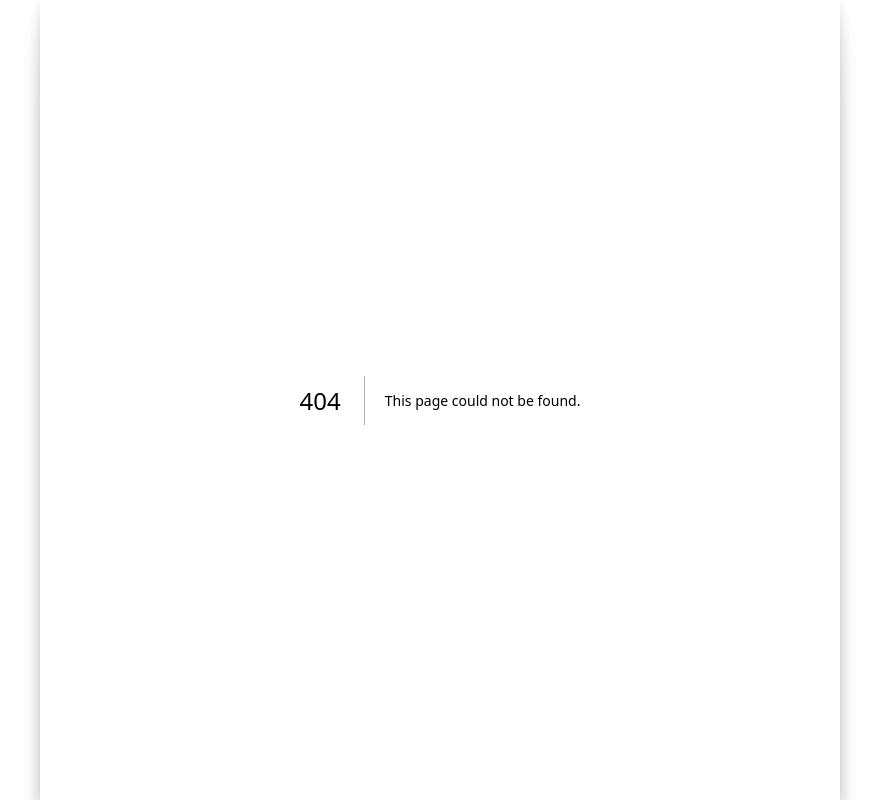
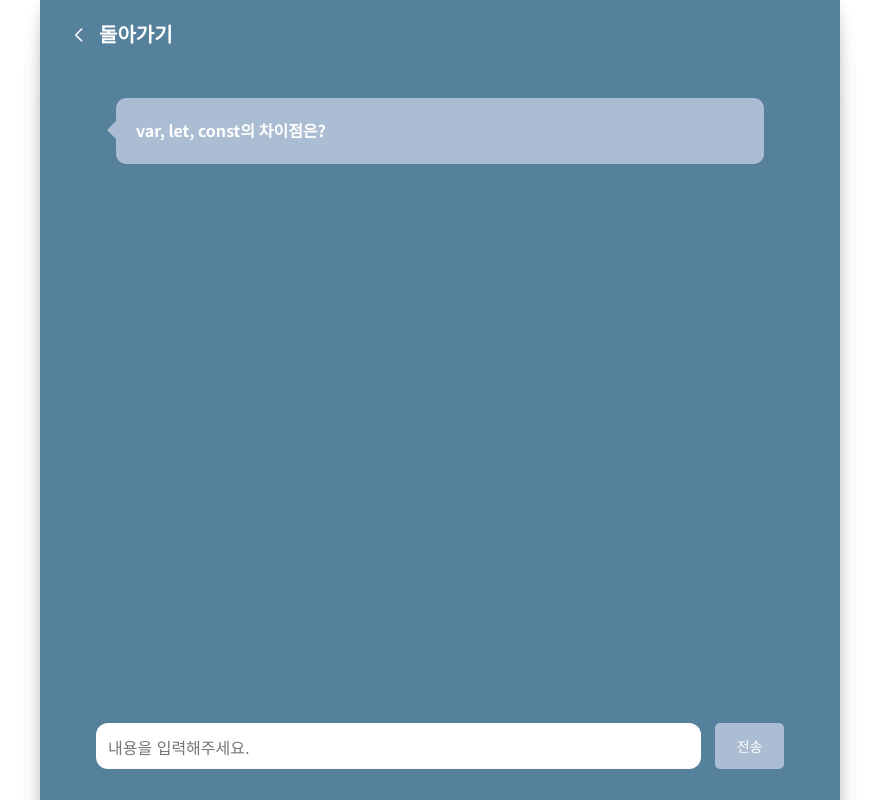
Before and after one commit to HalamLee/Interviz, a Next.js app: page /interview in a window 1280 px wide. Before the commit this address had no page. Shown: the whole page, without its empty margins (200-1079 px from the left). Built offline with nearby package versions, Linux system fonts and the light colour scheme.

Commit message:
feat: 기술면접 페이지 퍼블리싱 #29

```diff
--- /dev/null
+++ b/src/pages/interview/index.tsx
@@ -0,0 +1,196 @@
+import Layout from '@components/layout';
+import Header from '@components/layout/Header';
+import SpeechBubble from '@components/speech-bubble';
+import { theme } from '@styles/theme';
+import { styled } from 'styled-components';
+import { useEffect, useRef, useState } from 'react';
+
+const dummy_data = [
+  {
+    id: 1,
+    text: 'var, let, const의 차이점은?',
+    type: 'gpt',
+  },
+];
+
+const Interview = () => {
+  const [data, setData] = useState(dummy_data);
+  const [textarea, setTextarea] = useState('');
+  const textareaRef = useRef<HTMLTextAreaElement>(null);
+  const speechBubbleRef = useRef<HTMLDivElement>(null);
+
+  useEffect(() => {
+    console.log('data', data);
+    const ref = speechBubbleRef.current;
+    ref?.scrollTo(0, ref.scrollHeight);
+
+    const handleScroll = () => {
+      if (ref && ref.scrollHeight - ref.scrollTop <= ref.clientHeight) {
+        // 스크롤이 다 내려갔을 때
+        ref.style.boxShadow = 'none';
+      } else {
+        // 스크롤이 다 내려가지 않았을 때
+        ref!.style.boxShadow = '0px 8px 10px -10px black';
+      }
+    };
+
+    ref?.addEventListener('scroll', handleScroll);
+    return () => {
+      ref?.removeEventListener('scroll', handleScroll);
+    };
+  }, [data, speechBubbleRef]);
+
+  const textareaHandler = (e: React.ChangeEvent<HTMLTextAreaElement>) => {
+    setTextarea(e.target.value);
+  };
+  const textareaResizeHandler = () => {
+    if (textareaRef.current) {
+      textareaRef.current.style.height = '46px';
+      textareaRef.current.style.height =
+        textareaRef.current.scrollHeight + 'px';
+    }
+  };
+  const handleOnChange = (e: React.ChangeEvent<HTMLTextAreaElement>) => {
+    textareaHandler(e);
+    textareaResizeHandler();
+  };
+
+  const handleClick = () => {
+    if (textarea.trim() === '') {
+      alert('내용을 입력해주세요');
+      setTextarea('');
+      textareaResizeHandler();
+      if (textareaRef.current) {
+        textareaRef.current.style.height = '46px';
+      }
+      return;
+    }
+    setData((prevData) => [
+      ...prevData,
+      {
+        id: prevData.length + 1,
+        text: textarea.replace(/[\n\s]+/g, ' '),
+        type: 'user',
+      },
+    ]);
+    setTextarea('');
+    textareaResizeHandler();
+    if (textareaRef.current) {
+      textareaRef.current.style.height = '46px';
+    }
+  };
+  return (
+    <Wrapper>
+      <SpeechBubbleWrapper ref={speechBubbleRef}>
+        {data.map((el) => (
+          <SpeechBubble key={el.id} type={el.type} text={el.text} />
+        ))}
+      </SpeechBubbleWrapper>
+      <TextareaWrapper>
+        <Textarea
+          ref={textareaRef}
+          name="description"
+          value={textarea}
+          onChange={handleOnChange}
+          rows={1}
+          placeholder="내용을 입력해주세요."
+        />
+        <Button onClick={handleClick}>전송</Button>
+      </TextareaWrapper>
+    </Wrapper>
+  );
+};
+
+Interview.getLayout = function getLayout(page: React.ReactElement) {
+  return (
+    <Layout>
+      <Header back TextColor="white" />
+      {page}
+    </Layout>
+  );
+};
+
+export default Interview;
+
+const Wrapper = styled.div`
+  width: 100%;
+  height: calc(100vh - 68px);
+  background-color: ${theme.colors.main};
+  ${theme.center};
+  gap: 40px;
+  padding: 30px 0;
+  box-sizing: border-box;
+`;
+
+const SpeechBubbleWrapper = styled.div`
+  width: 95%;
+  display: flex;
+  flex-direction: column;
+  align-items: center;
+  gap: 40px;
+  height: 100%;
+  overflow-y: auto;
+  overflow-x: hidden;
+  scrollbar-width: thin;
+  scrollbar-color: transparent transparent;
+
+  &::-webkit-scrollbar {
+    width: 10px;
+    background: transparent;
+  }
+  &:hover {
+    &::-webkit-scrollbar {
+      position: absolute;
+      width: 10px;
+      background: ${theme.colors.white};
+      border-radius: 5px;
+    }
+    &::-webkit-scrollbar-thumb {
+      background-color: ${theme.colors.sub};
+      border-radius: 5px;
+    }
+  }
+`;
+
+const TextareaWrapper = styled.div`
+  width: 86%;
+  height: auto;
+  position: relative;
+`;
+
+const Textarea = styled.textarea`
+  width: 88%;
+  height: 46px;
+  max-height: 150px;
+  border-radius: 12px;
+  border: none;
+  outline: none;
+  padding: 12px;
+  box-sizing: border-box;
+  resize: none;
+  font-size: 16px;
+  z-index: 2;
+  overflow-y: auto;
+  margin-right: 2%;
+  ${theme.media.mobile2} {
+    width: 80%;
+  }
+`;
+
+const Button = styled.button`
+  width: 10%;
+  height: 46px;
+  border-radius: 5px;
+  font-size: 14px;
+  border: none;
+  outline: none;
+  background-color: ${theme.colors.sub};
+  color: ${theme.colors.white};
+  cursor: pointer;
+  position: absolute;
+  right: 0px;
+  top: 0;
+  ${theme.media.mobile2} {
+    width: 15%;
+  }
+`;
```
